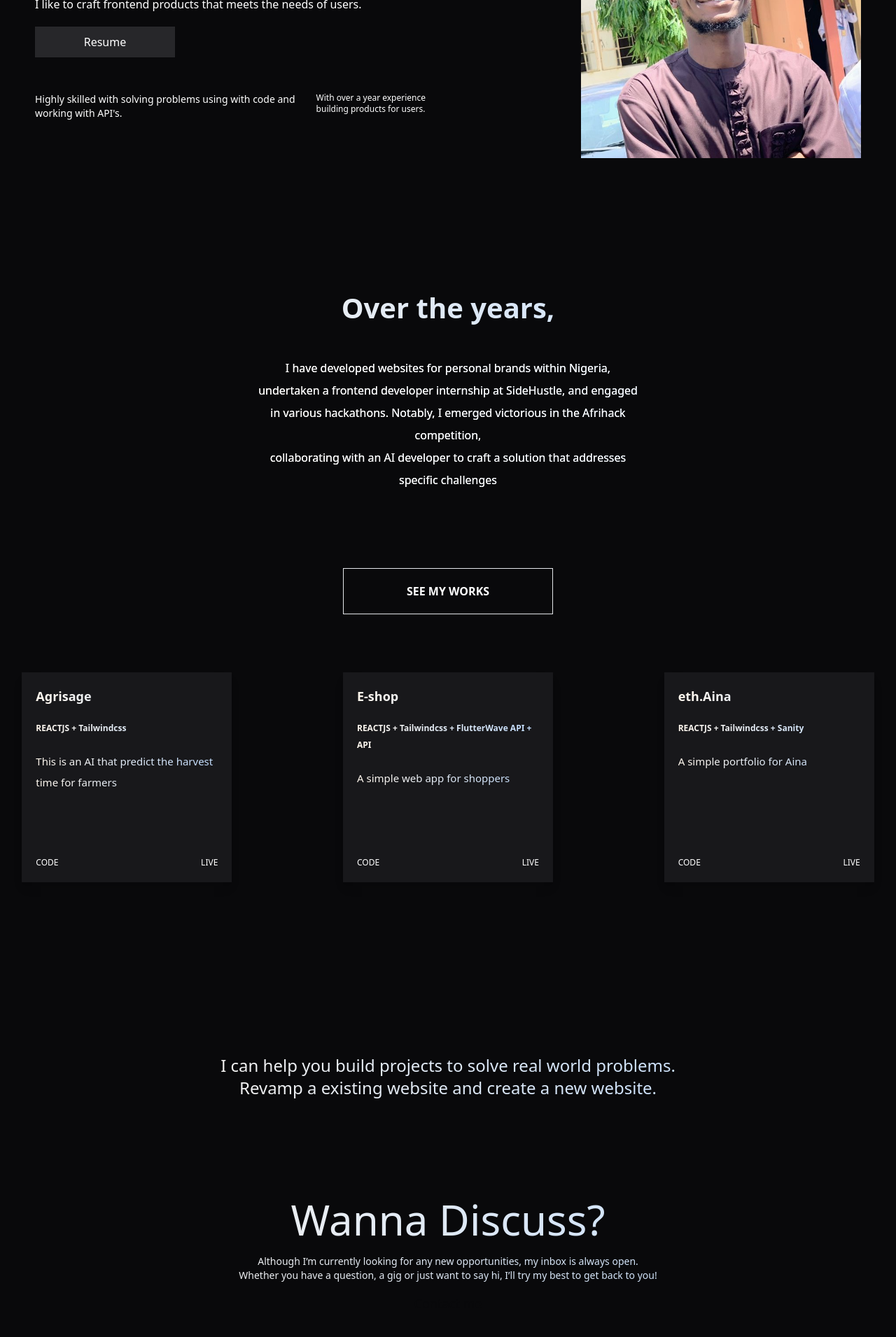
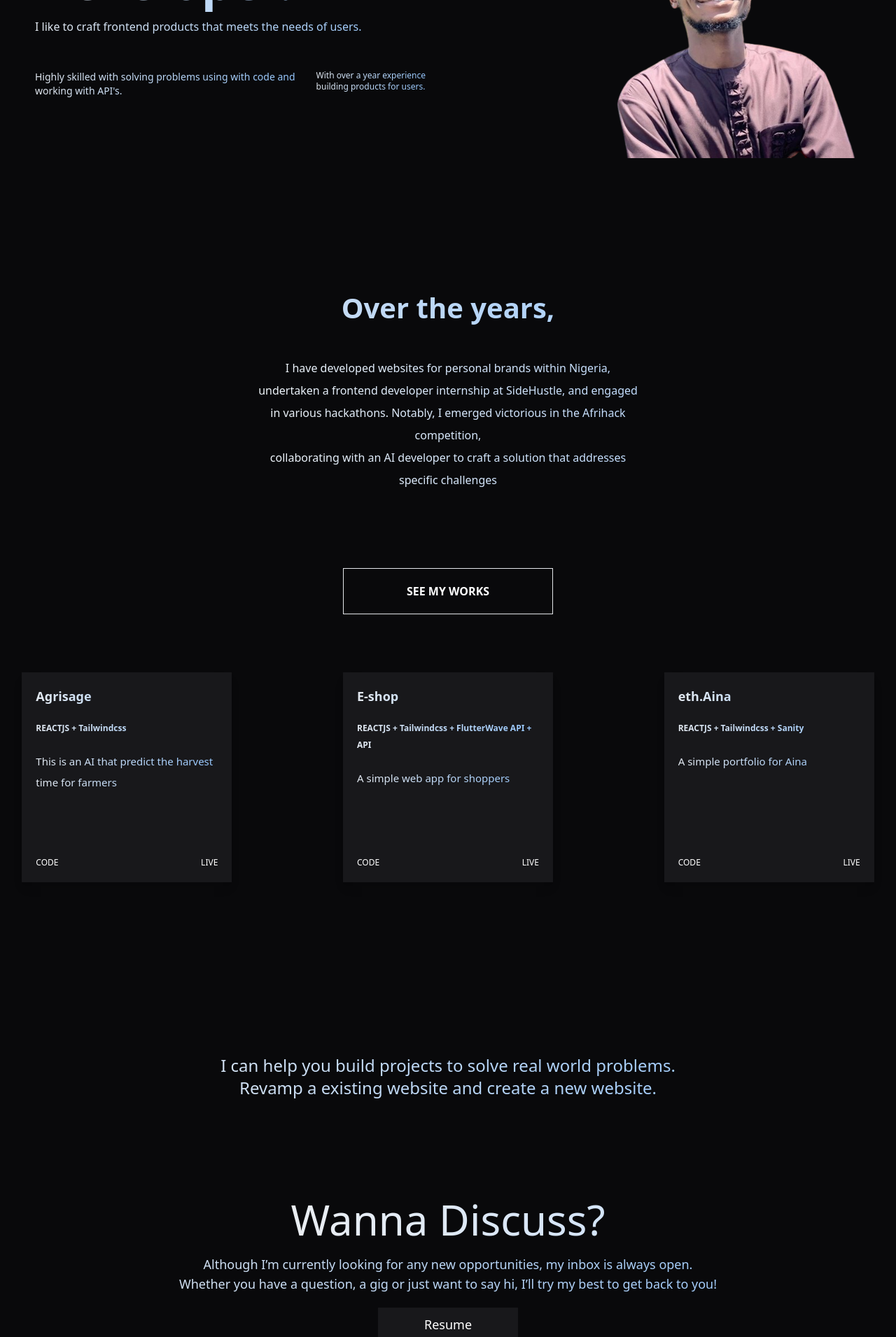
Before and after one commit to Thintalltom/Portfolio, a React (Vite) app in the folder vite-react-app/: page / in a window 1280 px wide. Shown: the part 320-2231 px from the top of the page at 70% size. Built offline with nearby package versions, Linux system fonts and the light colour scheme.

Commit message:
added new animation

```diff
--- a/vite-react-app/src/Components/About/About.jsx
+++ b/vite-react-app/src/Components/About/About.jsx
@@ -1,23 +1,23 @@
-import Profile from "../../assets/profile.jpg";
+import Profile from "../../assets/profile.png";
 const About = () => {
   return (
     <div>
       <div className="bg-zinc-950 h-[30rem]">
         <div className="flex xs:flex-col lg:flex-row sm:flex-col  md:flex-col items-center justify-between p-[50px]">
           <div>
-            <p className="font-bold sm:text-[20px] xs:text-[30px] lg:text-[70px] bg-clip-text text-transparent bg-gradient-to-r from-orange-50 to-blue-200">
+            <p className="font-bold sm:text-[20px] xs:text-[30px] lg:text-[70px] bg-clip-text text-transparent bg-gradient-to-r from-slate-200 to-blue-300">
               Frontend <br /> Developer.
             </p>
-            <p className="text-bold">
+            <p className="text-bold bg-clip-text text-transparent bg-gradient-to-r from-slate-200 to-blue-300">
               I like to craft frontend products that meets the needs of users.{" "}
             </p>
-            <a href="https://drive.google.com/file/d/12Y1zwPnIrlljrb_5JUfaRBCKYBI_KAwo/view?usp=sharing" target="_blank" rel="noopener noreferrer"><button className="bg-zinc-800 p-[10px] mt-[20px] w-[200px] hover:bg-white hover:text-slate-800">Resume</button></a>
+
             <div className="flex flex-row gap-[30px] mt-[50px]">
-              <p className="sm:text-xs lg:text-sm  leading-loose font-medium  ">
+              <p className="sm:text-xs lg:text-sm  leading-loose font-medium bg-clip-text text-transparent bg-gradient-to-r from-slate-200 to-blue-300 ">
                 Highly skilled with solving problems using with code  and <br />
                 working with API's.
               </p>
-              <p className="lg:text-xs xs:text-[10px] font-medium  leading-loose  ">
+              <p className="bg-clip-text text-transparent bg-gradient-to-r from-slate-200 to-blue-300 lg:text-xs xs:text-[10px] font-medium  leading-loose  ">
                 With over a year experience <br />  building products for users.
               </p>
             </div>
--- a/vite-react-app/src/Components/Built/Built.jsx
+++ b/vite-react-app/src/Components/Built/Built.jsx
@@ -35,9 +35,9 @@ const Built = () => {
             works.map((work, index) => (
               <div key={index} className="xs:w-[300px] lg:w-[300px] bg-zinc-900 h-[300px] p-[20px] cursor-pointer relative shadow-lg ">
               <div className="">
-                <p className="font-bold text-lg bg-clip-text text-transparent bg-gradient-to-r from-orange-50 to-blue-200">{work.title}</p>
-                <p className="leading-loose text-md font-bold mt-[20px] bg-clip-text text-transparent bg-gradient-to-r from-orange-50 to-blue-200 ">{work.skills}</p>
-                <p className="leading-loose mt-[20px] text-[15px] bg-clip-text text-transparent bg-gradient-to-r from-orange-50 to-blue-200 text-md">{work.description}</p>
+                <p className="font-bold text-lg bg-clip-text text-transparent bg-gradient-to-r from-slate-200 to-blue-300">{work.title}</p>
+                <p className="leading-loose text-md font-bold mt-[20px] bg-clip-text text-transparent bg-gradient-to-r from-slate-200 to-blue-300 ">{work.skills}</p>
+                <p className="leading-loose mt-[20px] text-[15px] bg-clip-text text-transparent bg-gradient-to-r from-slate-200 to-blue-300 text-md">{work.description}</p>
               </div>
               <div className="absolute bottom-0 left-0 right-0  flex justify-between items-center p-[20px]">
               <a href={work.github} target="_blank" rel="noopener noreferrer"><button className="text-bold font-light">CODE</button></a>
--- a/vite-react-app/src/Components/Built/NoteWorthy.jsx
+++ b/vite-react-app/src/Components/Built/NoteWorthy.jsx
@@ -8,12 +8,13 @@ const NoteWorthy = () => {
     >
       <div>
       <p className="text-center text-center xs:text-2xl lg:text-6xl font-light bg-clip-text text-transparent bg-gradient-to-r from-orange-50 to-blue-200  mt-[40px]">Wanna Discuss?</p>
-        <p className=" font-thin mt-[20px] xs:text-sm  bg-clip-text text-transparent bg-gradient-to-r from-orange-50 to-blue-200">
+        <p className=" font-thin mt-[20px] xs:text-sm lg:text-lg  bg-clip-text text-transparent bg-gradient-to-r from-slate-200 to-blue-300">
           Although I’m currently looking for any new opportunities, my inbox is
           always open. <br /> Whether you have a question, a gig or just want to say hi, I’ll
           try my best to get back to you!
         </p>
-        <h5 className="font-thin text-zinc-950 mt-4  text-lg">Contact me </h5>
+
+        <a href="https://drive.google.com/file/d/12Y1zwPnIrlljrb_5JUfaRBCKYBI_KAwo/view?usp=sharing" target="_blank" rel="noopener noreferrer"><button className="bg-zinc-900 p-[10px] mt-[20px] w-[200px] hover:bg-white hover:text-slate-800 text-white text-lg  font-medium">Resume</button></a>
 
 
         <div className="hidden lg:flex  lg:justify-center lg:mt-9 lg:gap-9 sm:flex mt-[20px]  xs:text-xs sm:justify-center sm:mt-9 sm:gap-9 md:flex  md:justify-center md:mt-9 md:gap-9 xs:flex  xs:justify-center xs:mt-9 xs:gap-9 2xl:hidden  lg:block md:block sm:block xs:block ">
--- a/vite-react-app/src/Components/Info/Info.jsx
+++ b/vite-react-app/src/Components/Info/Info.jsx
@@ -8,13 +8,13 @@ const Info = () => {
 
       <div className=" lg:h-[30rem] sm:h-[40rem] mt-[50px] ">
         <div className="lg:mt-[80px] xs:mt-[350px]  lg:h-[30rem] xs:h-[30rem] ">
-          <p className="text-center xs:text-[20px] font-bold lg:text-[40px] bg-clip-text text-transparent bg-gradient-to-r from-orange-50 to-blue-200 p-[20px]">
+          <p className="text-center xs:text-[20px] font-bold lg:text-[40px] text-bold bg-clip-text text-transparent bg-gradient-to-r from-slate-200 to-blue-300 p-[20px]">
             Over the years,
           </p>
           <div className="flex justify-center items-center">
 
           <div className="lg:w-[50%] xs:w-[100%] xs:text-sm ">
-          <p className="text-white text-center xs:text-[10px] lg:text-[16px] leading-loose  bg-clip-text text-transparent bg-gradient-to-r from-orange-50 to-blue-200 p-[20px]">
+          <p className=" text-center xs:text-[10px] lg:text-[16px] leading-loose  p-[20px]  bg-clip-text text-transparent bg-gradient-to-r from-slate-100 to-blue-200 ">
             I have developed websites for personal brands within Nigeria,
             undertaken a frontend developer internship at SideHustle, and
             engaged in various hackathons.
--- a/vite-react-app/src/Components/ScrollToTopButton.jsx
+++ b/vite-react-app/src/Components/ScrollToTopButton.jsx
@@ -35,7 +35,7 @@ const ScrollToTopButton = () => {
     <div className="fixed bottom-4 right-4">
       {isVisible && (
         <button onClick={scrollToTop}>
-          <FaArrowCircleUp size={32} color="#555" />
+          <FaArrowCircleUp className='bg-clip-text text-transparent bg-gradient-to-r from-slate-200 to-blue-300' size={32} color="#555" />
         </button>
       )}
     </div>
--- a/vite-react-app/src/Components/work/Work.jsx
+++ b/vite-react-app/src/Components/work/Work.jsx
@@ -6,7 +6,7 @@ const Work = () => {
       name="experience"
       className="xs:mt-[5px]  xs:text-xs 2xl:text-xl    p-4  p-[100px]  lg:mt-[80px] h-[300px]  "
     >
-     <p className="text-center xs:text-sm lg:text-2xl font-light mt-[50px] bg-clip-text text-transparent bg-gradient-to-r from-orange-50 to-blue-200">I can help you build projects to solve real world problems.  <br />
+     <p className="text-center xs:text-sm lg:text-2xl font-light mt-[50px] bg-clip-text text-transparent bg-gradient-to-r from-slate-200 to-blue-300">I can help you build projects to solve real world problems.  <br />
      Revamp a existing website and create a new website.</p>
 
 
```
Also changed, not shown: vite-react-app/src/assets/profile.jpg (deleted), vite-react-app/src/assets/profile.png (added).
